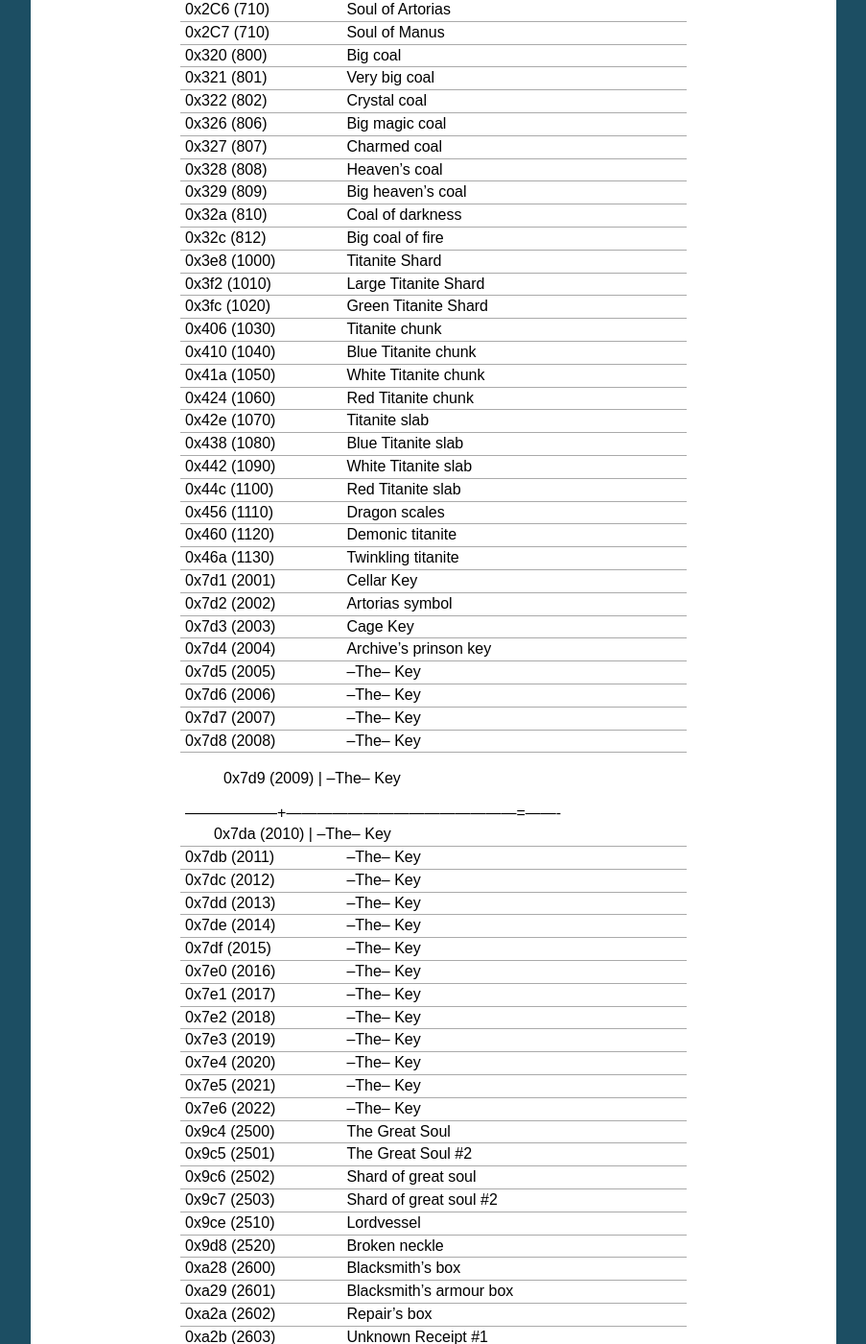
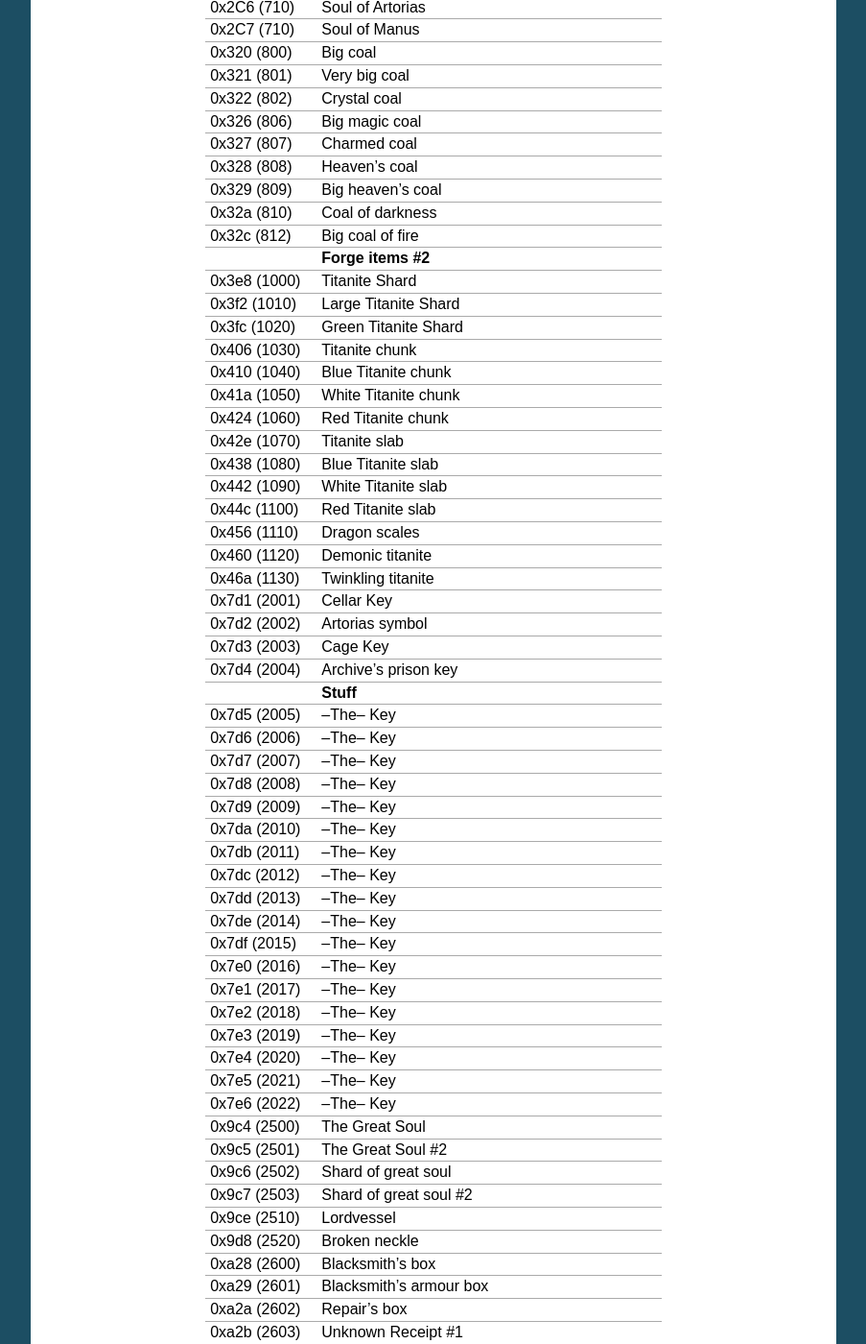
Before and after one commit to tarvitz/dsfp, a Sphinx documentation site: the page built from docs/data/items.rst, in a window 1280 px wide and 1400 px high, scrolled down 2542 px. Shown: the whole window at 96% size, without its empty margins (198-1101 px from the left). Built offline with Sphinx 7.4.7, drawn with Linux system fonts in a browser that asks for light colours; formulas are drawn with MathJax 3; some of the changed text lies outside the part shown.

Commit message:
update items type

```diff
--- a/docs/data/items.rst
+++ b/docs/data/items.rst
@@ -2,6 +2,8 @@
 | Item Type         |  Ingame Item title                                 |
 |                   |                                                    |
 +===================+====================================================+
+|                   | **General items**                                  |
++-------------------+----------------------------------------------------+
 | 0x65 (100)        | White chalk                                        |
 +-------------------+----------------------------------------------------+
 | 0x66 (101)        | Red chalk                                          |
@@ -27,7 +29,7 @@
 | 0x73 (115)        | Black eye orb                                      |
 +-------------------+----------------------------------------------------+
 | 0x74 (116)        | Black eye orb #2                                   |
-+--------- ---------+----------------------------------------------------+
++-------------------+----------------------------------------------------+
 | 0x75 (117)        | Mark of the darkness                               |
 +-------------------+----------------------------------------------------+
 | 0x76 (118)        | Violet coward crystal                              |
@@ -63,6 +65,8 @@
 | 0xD6 (214)        | Estus Flask +7 (empty)                             |
 +-------------------+----------------------------------------------------+
 | 0xD7 (215)        | Estus Flask +7                                     |
++-------------------+----------------------------------------------------+
+|                   | **General Items #2**                               |
 +-------------------+----------------------------------------------------+
 | 0xDC (220)        | Silver neckle                                      |
 +-------------------+----------------------------------------------------+
@@ -228,6 +232,8 @@
 +-------------------+----------------------------------------------------+
 | 0x32c (812)       | Big coal of fire                                   |
 +-------------------+----------------------------------------------------+
+|                   | **Forge items #2**                                 |
++-------------------+----------------------------------------------------+
 | 0x3e8 (1000)      | Titanite Shard                                     |
 +-------------------+----------------------------------------------------+
 | 0x3f2 (1010)      | Large Titanite Shard                               |
@@ -262,7 +268,9 @@
 +-------------------+----------------------------------------------------+
 | 0x7d3 (2003)      | Cage Key                                           |
 +-------------------+----------------------------------------------------+
-| 0x7d4 (2004)      | Archive's prinson key                              |
+| 0x7d4 (2004)      | Archive's prison key                               |
++-------------------+----------------------------------------------------+
+|                   | **Stuff**                                          |
 +-------------------+----------------------------------------------------+
 | 0x7d5 (2005)      | --The-- Key                                        |
 +-------------------+----------------------------------------------------+
@@ -273,7 +281,7 @@
 | 0x7d8 (2008)      | --The-- Key                                        |
 +-------------------+----------------------------------------------------+
 | 0x7d9 (2009)      | --The-- Key                                        |
-+------------------+---------------------------------------------=-------+
++-------------------+----------------------------------------------------+
 | 0x7da (2010)      | --The-- Key                                        |
 +-------------------+----------------------------------------------------+
 | 0x7db (2011)      | --The-- Key                                        |
```
Also changed, not shown: other parts of docs/data/items.rst (+8 -0 lines).
